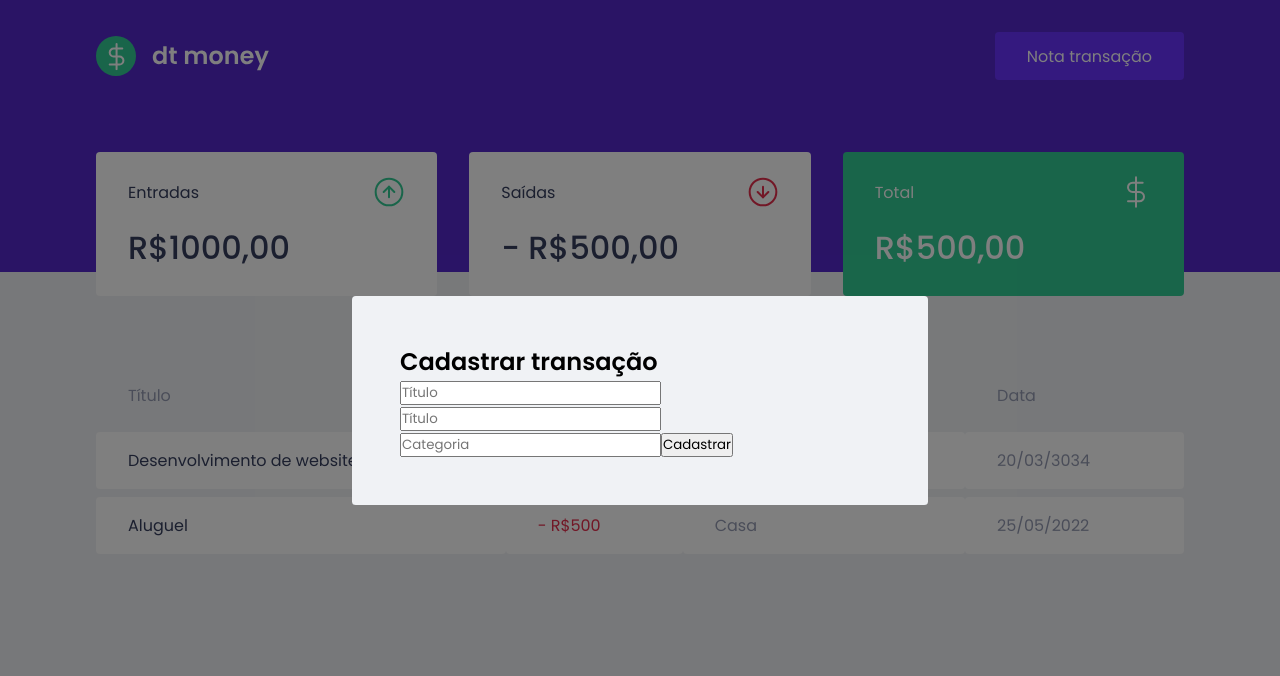
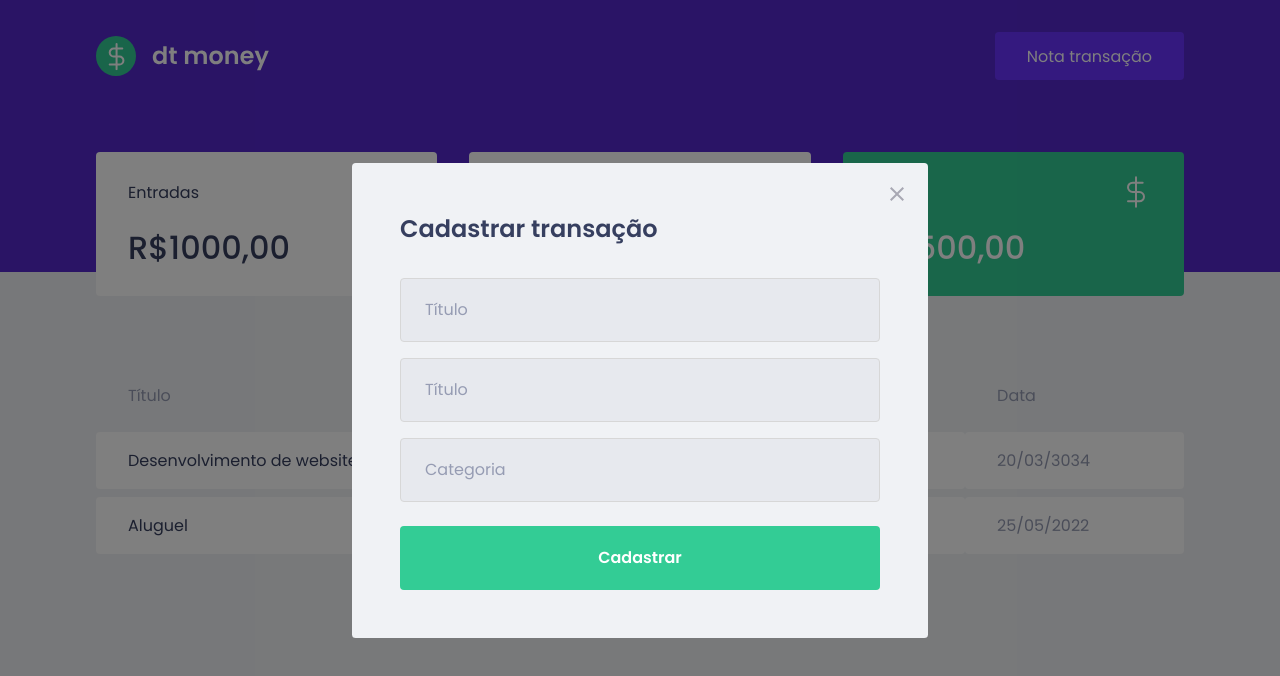
Before and after one commit to Feelpe/react-finance-manager, a React (Create React App) app: page / in a window 1280 px wide. Both pictures are taken after a click on the button "Nota transação". Shown: the top 676 px of the page. Built offline with nearby package versions, Linux system fonts and the light colour scheme; no server answers; what miragejs would draw is missing.

Commit message:
feat: modal input and button styled

```diff
--- a/src/components/NewTransactionModal/index.tsx
+++ b/src/components/NewTransactionModal/index.tsx
@@ -1,5 +1,7 @@
 import Modal from "react-modal";
 import { Container } from "./styles";
+
+import closeImg from '../../assets/close.svg'
 
 interface NewTransactionModalProps {
   isOpen: boolean;
@@ -14,6 +16,13 @@
       overlayClassName="react-modal-overlay"
       className="react-modal-content"
     >
+      <button
+        type="button"
+        onClick={onRequestClose}
+        className="react-modal-close"
+      >
+        <img src={closeImg} alt="Fechar Modal" />
+      </button>
       <Container>
         <h2>Cadastrar transação</h2>
         <input type="text" placeholder="Título" />
--- a/src/components/NewTransactionModal/styles.ts
+++ b/src/components/NewTransactionModal/styles.ts
@@ -1,5 +1,50 @@
 import styled from "styled-components";
 
 export const Container = styled.form`
+  h2 {
+    color: var(--text-title);
+    font-size: 1.5rem;
+    margin-bottom: 2rem;
+  }
 
+  input {
+    width: 100%;
+    padding: 0 1.5rem;
+    height: 4rem;
+    border-radius: 0.25rem;
+
+    border: 1px solid #d7d7d7;
+    background: #e7e9ee;
+
+    font-weight: 400;
+    font-size: 1rem;
+
+    &::placeholder {
+      color: var(--text-body)
+    }
+
+    & + input {
+      margin-top: 1rem;
+    }
+  }
+
+  button[type=submit] {
+    width: 100%;
+    padding: 0 1.5rem;
+
+    height: 4rem;
+    background: var(--green);
+    color: #FFF;
+    border-radius: 0.25rem;
+    border: 0;
+    font-size: 1rem;
+    margin-top: 1.5rem;
+    font-weight: 600;
+
+    transition: filter 0.2s;
+
+    &:hover {
+      filter: brightness(0.9);
+    }
+  }
 `;
--- a/src/styles/global.ts
+++ b/src/styles/global.ts
@@ -75,4 +75,18 @@
     position: relative;
     border-radius: 0.24rem;
   }
+
+  .react-modal-close {
+    position: absolute;
+    right: 1.5rem;
+    top: 1.5rem;
+    border: 0;
+    background: transparent;
+
+    transition: filter 0.2s;
+
+    &:hover {
+      filter: brightness(0.8);
+    }
+  }
 `;
```
